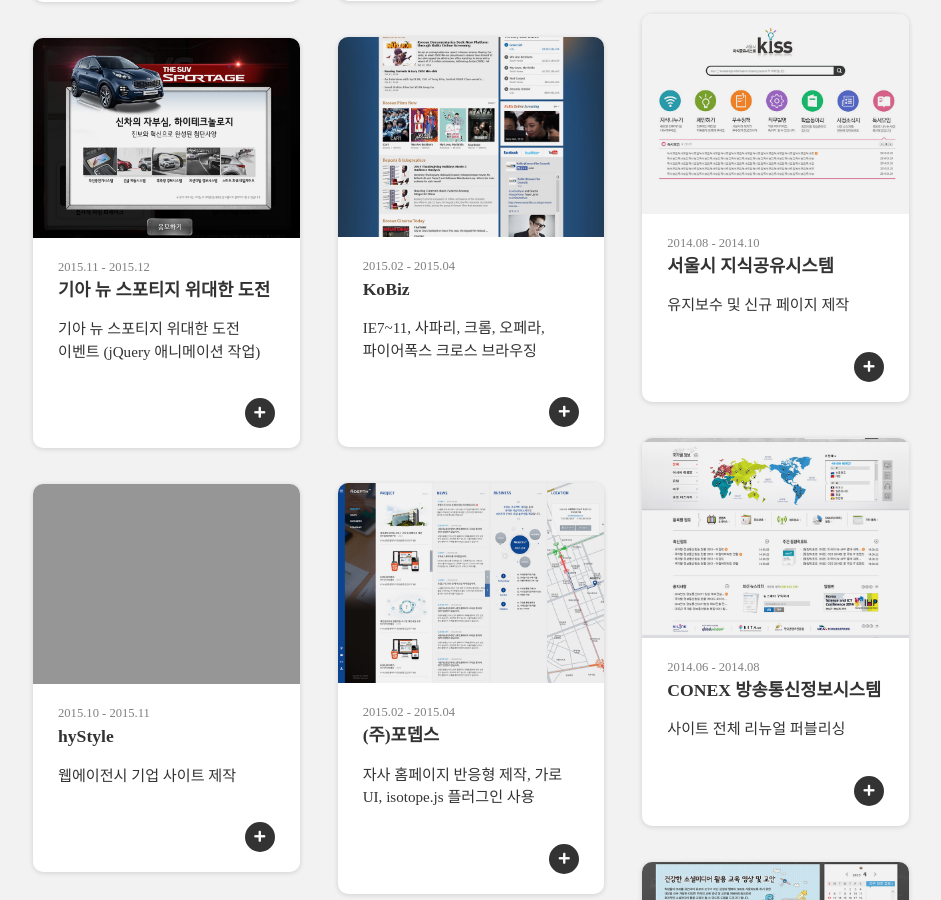
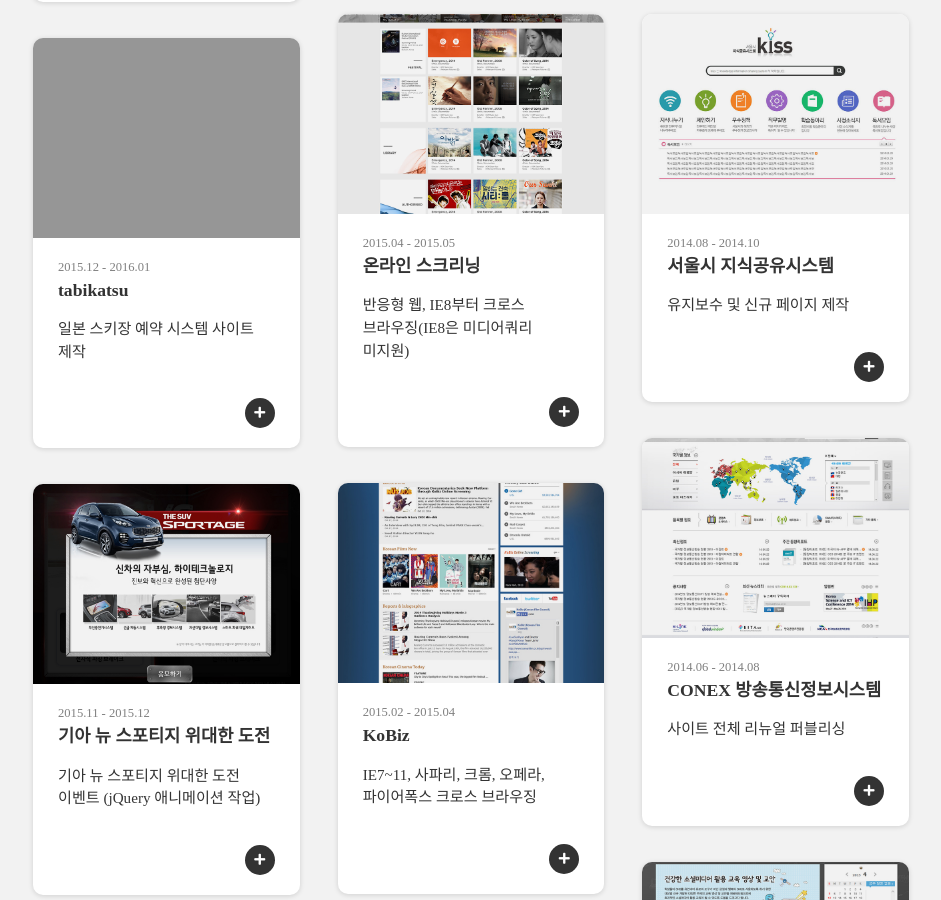
Before and after one commit to JeongrakChoi/JeongrakChoi.github.io, a Jekyll site: the page built from portfolio.html, in a window 1280 px wide and 900 px high, scrolled down 1426 px. Shown: the whole window, without its empty margins (169-1110 px from the left). Built offline with Jekyll 4.4.1, drawn with Linux system fonts in a browser that asks for light colours; nearby versions of some CDN libraries; some web fonts are replaced.

Commit message:
Update projects.yml

```diff
--- a/_data/projects.yml
+++ b/_data/projects.yml
@@ -31,13 +31,23 @@
     print : True # If 'False' is selected, it will not be displayed in 'home.html > aside > .proj-content'.
     modal : True # If 'True' is selected, modal can open in 'portfolio.html'.
     url :  # Full URL
+    image : "tabikatsu01.jpg" # path: assets/project/
+    date : 2015.12 - 2016.01
+    title : tabikatsu
+    summary : 퍼블리싱(Responsive Web)
+    description : 일본 스키장 예약 시스템 사이트 제작
+
+- project :
+    print : True # If 'False' is selected, it will not be displayed in 'home.html > aside > .proj-content'.
+    modal : True # If 'True' is selected, modal can open in 'portfolio.html'.
+    url :  # Full URL
     image : "kia01.jpg" # path: assets/project/
     date : 2015.11 - 2015.12
     title : 기아 뉴 스포티지 위대한 도전
     summary : 퍼블리싱(Web)
     description : 기아 뉴 스포티지 위대한 도전 이벤트 (jQuery 애니메이션 작업)
     contents :
-      - title : jQuery Animation
+      - title : 신차 발매 이벤트 페이지
         image : kia02.jpg
         description : <li>jQuery UI Easing 활용</li>
 
```
